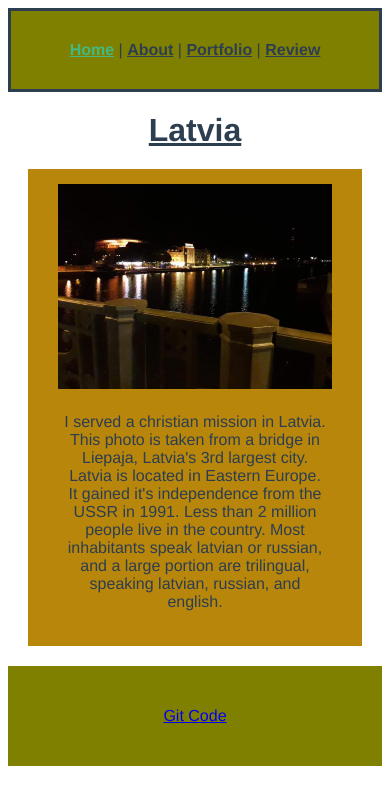
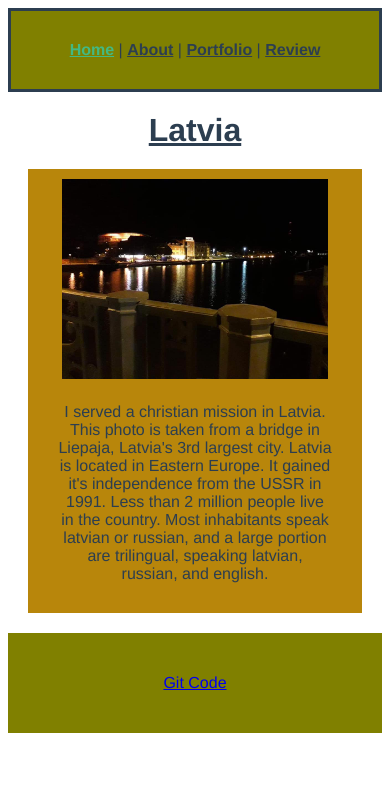
Before and after one commit to MichaelCh-svg/latvija, a Vue app: page / in a window 390 px wide. Shown: the top 804 px of the page. Built offline with nearby package versions, Linux system fonts and the light colour scheme.

Commit message:
responsive

```diff
--- a/src/views/Home.vue
+++ b/src/views/Home.vue
@@ -34,7 +34,7 @@ export default {
 .content{
   background-color:darkgoldenrod;
   margin: 0 auto;
-  padding:15px;
+  padding:10px;
   align-self:center;
 }
 .lat{
@@ -43,7 +43,7 @@ export default {
 
 }
 img{
-  width: 90%;
+  width: 85%;
   max-width: 360px;
   /* padding: 25px; */
   /* border-style:solid; */
```
